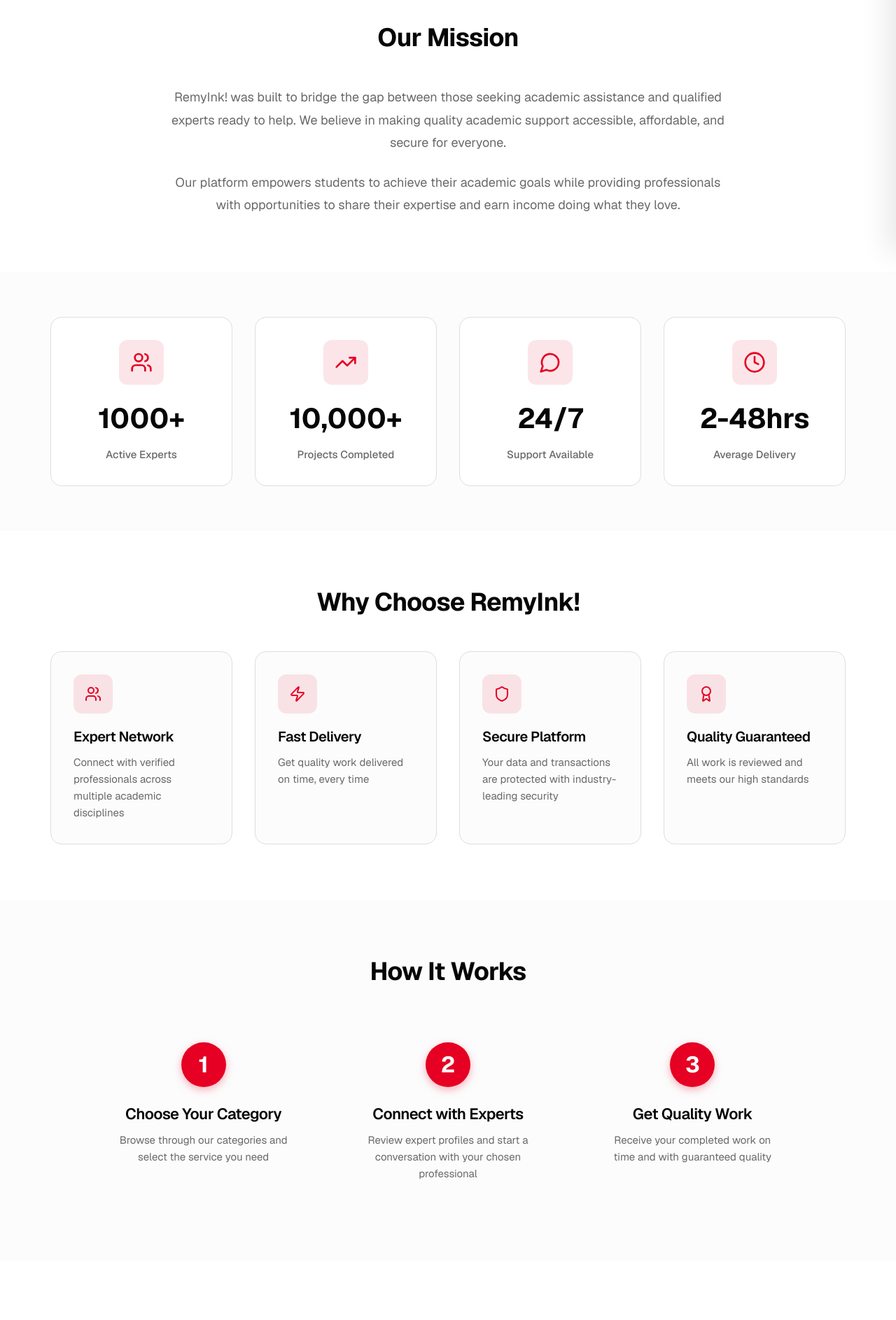
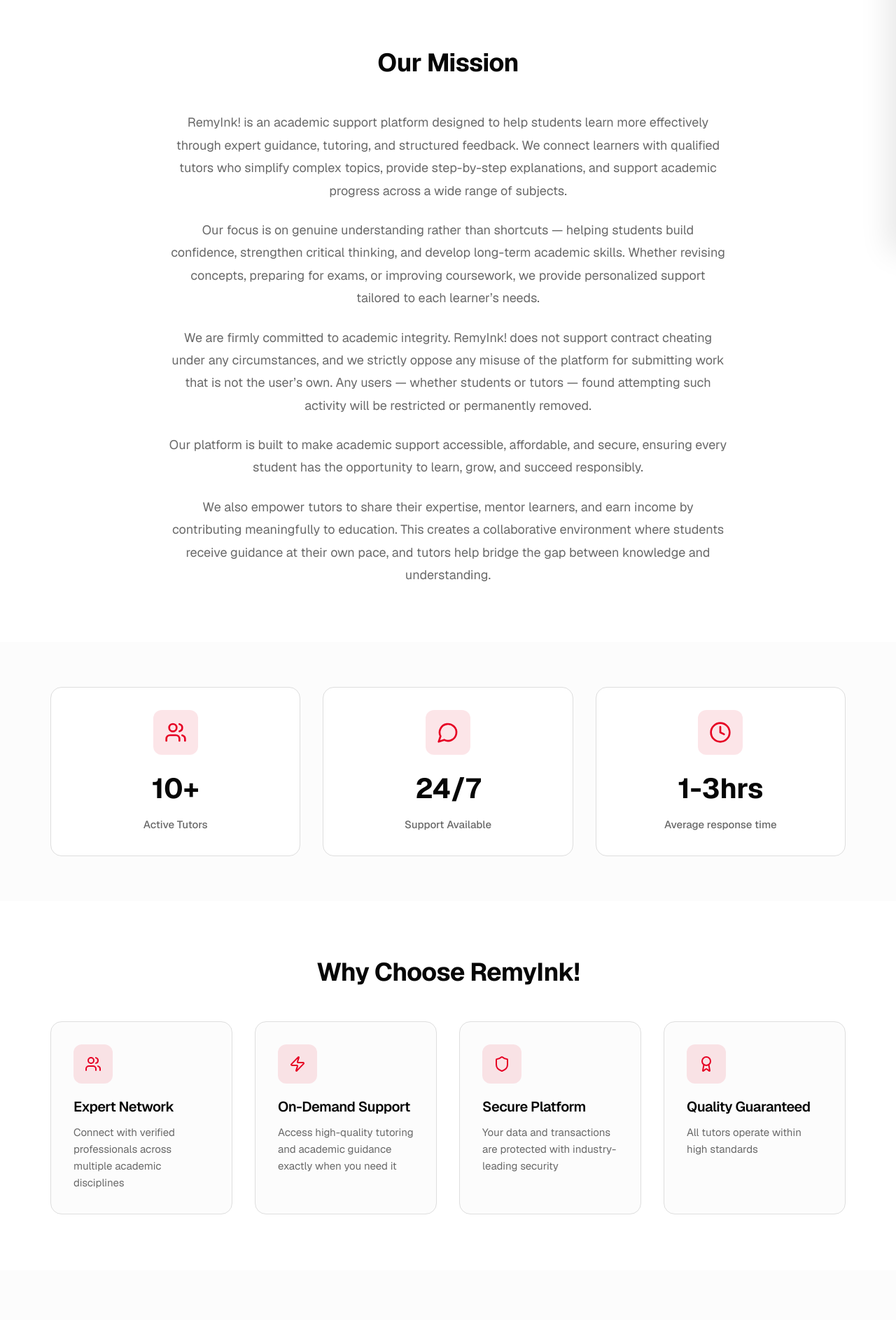
Before and after one commit to Remy-R-Coder/RemyInk_Front, a Next.js app: page /about in a window 1280 px wide. Shown: the part 440-2327 px from the top of the page at 70% size. Built offline with nearby package versions, Linux system fonts and the light colour scheme; no server answers.

Commit message:
changes to about

```diff
--- a/components/about/About.jsx
+++ b/components/about/About.jsx
@@ -10,8 +10,8 @@ const About = () => {
     },
     {
       icon: <Zap size={24} />,
-      title: "Fast Delivery",
-      description: "Get quality work delivered on time, every time"
+      title: "On-Demand Support",
+      description: "Access high-quality tutoring and academic guidance exactly when you need it"
     },
     {
       icon: <Shield size={24} />,
@@ -21,7 +21,7 @@ const About = () => {
     {
       icon: <Award size={24} />,
       title: "Quality Guaranteed",
-      description: "All work is reviewed and meets our high standards"
+      description: "All tutors operate within high standards"
     }
   ];
 
@@ -29,25 +29,24 @@ const About = () => {
     {
       step: "1",
       title: "Choose Your Category",
-      description: "Browse through our categories and select the service you need"
+      description: "Browse through our collection and select the service you need"
     },
     {
       step: "2",
-      title: "Connect with Experts",
-      description: "Review expert profiles and start a conversation with your chosen professional"
+      title: "Connect with Tutors",
+      description: "Review expert profiles and start a conversation with your chosen tutor"
     },
     {
       step: "3",
-      title: "Get Quality Work",
-      description: "Receive your completed work on time and with guaranteed quality"
+      title: "Learn & Improve",
+      description: "Receive guided support that helps you understand concepts and strengthen your own work"
     }
   ];
 
   const stats = [
-    { icon: <Users size={32} />, value: "1000+", label: "Active Experts" },
-    { icon: <TrendingUp size={32} />, value: "10,000+", label: "Projects Completed" },
+    { icon: <Users size={32} />, value: "10+", label: "Active Tutors" },
     { icon: <MessageCircle size={32} />, value: "24/7", label: "Support Available" },
-    { icon: <Clock size={32} />, value: "2-48hrs", label: "Average Delivery" }
+    { icon: <Clock size={32} />, value: "1-3hrs", label: "Average response time" }
   ];
 
   return (
@@ -57,8 +56,8 @@ const About = () => {
         <div className="hero-content">
           <h1 className="hero-title">About RemyInk!</h1>
           <p className="hero-subtitle">
-            Your trusted academic services marketplace connecting students and professionals
-            with expert help for essays, tutoring, assignments, and more.
+            Your trusted academic support platform, connecting students and professionals
+            with expert help for tutoring, guidance, and support in achieving academic excellence
           </p>
         </div>
       </section>
@@ -69,14 +68,23 @@ const About = () => {
           <div className="mission-content">
             <h2 className="section-title">Our Mission</h2>
             <p className="mission-text">
-              RemyInk! was built to bridge the gap between those seeking academic assistance
-              and qualified experts ready to help. We believe in making quality academic support
-              accessible, affordable, and secure for everyone.
+              RemyInk! is an academic support platform designed to help students learn more effectively through expert guidance, tutoring, and structured feedback. We connect learners with qualified tutors who simplify complex topics, provide step-by-step explanations, and support academic progress across a wide range of subjects.
             </p>
+
             <p className="mission-text">
-              Our platform empowers students to achieve their academic goals while providing
-              professionals with opportunities to share their expertise and earn income doing
-              what they love.
+              Our focus is on genuine understanding rather than shortcuts — helping students build confidence, strengthen critical thinking, and develop long-term academic skills. Whether revising concepts, preparing for exams, or improving coursework, we provide personalized support tailored to each learner’s needs.
+            </p>
+
+            <p className="mission-text">
+              We are firmly committed to academic integrity. RemyInk! does not support contract cheating under any circumstances, and we strictly oppose any misuse of the platform for submitting work that is not the user’s own. Any users — whether students or tutors — found attempting such activity will be restricted or permanently removed.
+            </p>
+
+            <p className="mission-text">
+              Our platform is built to make academic support accessible, affordable, and secure, ensuring every student has the opportunity to learn, grow, and succeed responsibly.
+            </p>
+
+            <p className="mission-text">
+              We also empower tutors to share their expertise, mentor learners, and earn income by contributing meaningfully to education. This creates a collaborative environment where students receive guidance at their own pace, and tutors help bridge the gap between knowledge and understanding.
             </p>
           </div>
         </div>
@@ -142,7 +150,7 @@ const About = () => {
               <div className="value-content">
                 <h3 className="value-title">Quality First</h3>
                 <p className="value-description">
-                  We maintain the highest standards for all work delivered through our platform
+                  We maintain the highest standards for all services delivered through our platform
                 </p>
               </div>
             </div>
@@ -183,7 +191,7 @@ const About = () => {
           <div className="cta-content">
             <h2 className="cta-title">Ready to Get Started?</h2>
             <p className="cta-description">
-              Join thousands of students and professionals already using RemyInk!
+              Join many other students and professionals already using RemyInk!
             </p>
             <div className="cta-buttons">
               <a href="/categories" className="btn-primary">Browse Categories</a>
```
